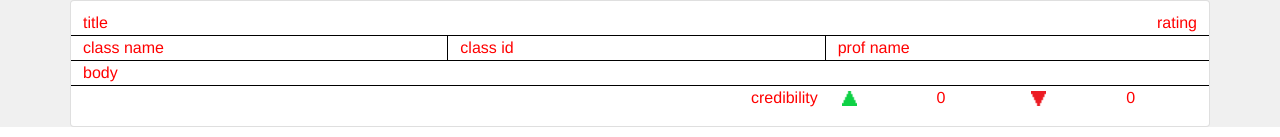
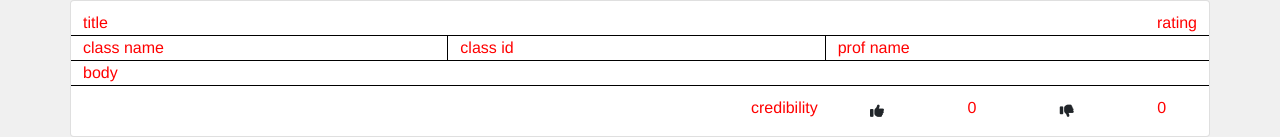
Before and after one commit to mezitta/Husky-Review, a Vue app in the folder huskyreview/: page / in a window 1280 px wide. Shown: the part 1157-1294 px from the top of the page. Built offline with nearby package versions, Linux system fonts and the light colour scheme; no server answers.

Commit message:
changed arrows->thumb icons added link-fontawesome

```diff
--- a/huskyreview/public/index.html
+++ b/huskyreview/public/index.html
@@ -5,6 +5,7 @@
     <meta http-equiv="X-UA-Compatible" content="IE=edge">
     <meta name="viewport" content="width=device-width,initial-scale=1.0">
     <link rel="icon" href="<%= BASE_URL %>huskylogoyellow.ico">
+    <script src="https://kit.fontawesome.com/8e2bacf4f5.js" crossorigin="anonymous"></script>
     <title><%= htmlWebpackPlugin.options.title %></title>
   </head>
   <body>
--- a/huskyreview/src/components/Card.vue
+++ b/huskyreview/src/components/Card.vue
@@ -24,22 +24,26 @@
                 body
             </div>
         </div>
-        <div class="row justify-content-end bottom-row-margin">
+        <div class="row justify-content-end bottom-row-margin top-row-margin">
             <div class="col-3">
                 <p class="text-end">
                     credibility
                 </p>
             </div>
-            <div class="col-1">
-                <img src="../assets/up.png" alt="" width="15" height="15" />
+            <div class="col-1 text-center">
+                <button type="button" class="btn btn-* btn-sm">
+                    <i class="fa-solid fa-thumbs-up"></i>
+                </button>
             </div>
-            <div class="col-1">
+            <div class="col-1  text-center">
                 0
             </div>
-            <div class="col-1">
-                <img src="../assets/down.png" alt="" width="15" height="15" />
+            <div class="col-1  text-center">
+                <button type="button" class="btn btn-* btn-sm">
+                    <i class="fa-solid fa-thumbs-down"></i>
+                </button>
             </div>
-            <div class="col-1">
+            <div class="col-1  text-center">
                 0
             </div>
         </div>
```
